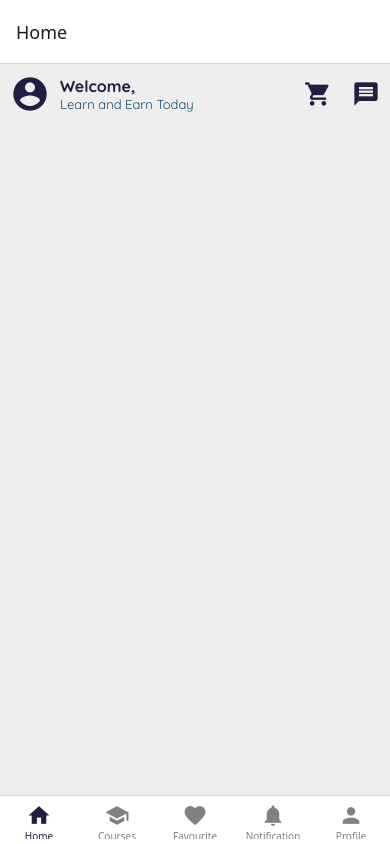
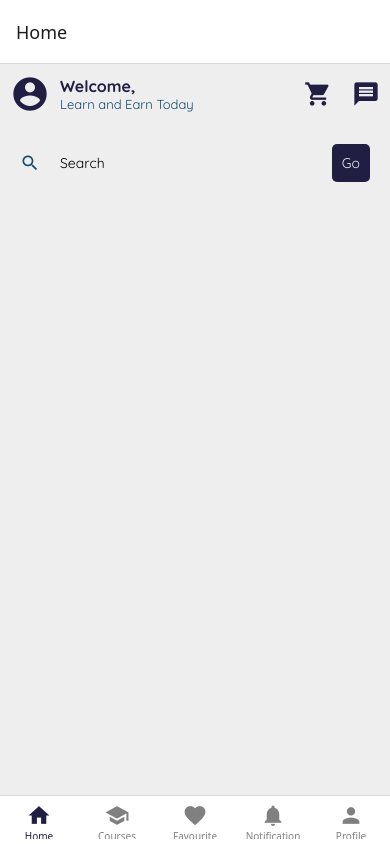
Before and after one commit to KelluuhShit/Earn-Smart, a React Native app: screen /Home in a window 390 px wide. Built offline with nearby package versions, Linux system fonts and the light colour scheme.

Commit message:
updated home

```diff
--- a/App.js
+++ b/App.js
@@ -1,8 +1,30 @@
-import React, { useState, useEffect } from 'react';
+import React, { useState, useEffect, useContext } from 'react';
 import { View, ActivityIndicator } from 'react-native';
 import * as Font from 'expo-font';
+import { NavigationContainer } from '@react-navigation/native';
+import { createStackNavigator } from '@react-navigation/stack';
+import { AuthProvider, AuthContext } from './context/AuthContext';
+import SignInScreen from './screens/SignInScreen';
+import HomeScreen from './screens/HomeScreen';
 import TabNavigator from './navigation/TabNavigator';
-import { AuthProvider } from './context/AuthContext';
+
+const Stack = createStackNavigator();
+
+const AppNavigator = () => {
+  const { isAuthenticated } = useContext(AuthContext);
+
+  return (
+    <NavigationContainer>
+      <Stack.Navigator>
+        {isAuthenticated ? (
+          <Stack.Screen name="Home" component={HomeScreen} />
+        ) : (
+          <Stack.Screen name="SignIn" component={SignInScreen} />
+        )}
+      </Stack.Navigator>
+    </NavigationContainer>
+  );
+};
 
 export default function App() {
   const [fontLoaded, setFontLoaded] = useState(false);
--- a/context/AuthContext.js
+++ b/context/AuthContext.js
@@ -1,9 +1,21 @@
-import React, { createContext, useState } from 'react';
+import React, { createContext, useState, useEffect } from 'react';
+import AsyncStorage from '@react-native-async-storage/async-storage';
 
 export const AuthContext = createContext();
 
 export const AuthProvider = ({ children }) => {
   const [isAuthenticated, setIsAuthenticated] = useState(false);
+
+  useEffect(() => {
+    const checkAuthStatus = async () => {
+      const username = await AsyncStorage.getItem('username');
+      if (username) {
+        setIsAuthenticated(true);
+      }
+    };
+
+    checkAuthStatus();
+  }, []);
 
   return (
     <AuthContext.Provider value={{ isAuthenticated, setIsAuthenticated }}>
--- a/screens/HomeScreen.js
+++ b/screens/HomeScreen.js
@@ -1,5 +1,5 @@
 import React, { useState, useEffect, useCallback } from 'react';
-import { View, Text, StyleSheet, ScrollView, RefreshControl, TouchableOpacity, Image, Alert } from 'react-native';
+import { View, Text, StyleSheet, ScrollView, RefreshControl, TouchableOpacity, Image, Alert, TextInput } from 'react-native';
 import Icon from 'react-native-vector-icons/MaterialIcons';
 import { colors } from '../utils/theme';
 import AsyncStorage from '@react-native-async-storage/async-storage';
@@ -9,12 +9,15 @@ const HomeScreen = () => {
   const [refreshing, setRefreshing] = useState(false);
   const [username, setUsername] = useState('');
   const [profileImage, setProfileImage] = useState(null);
+  const [searchQuery, setSearchQuery] = useState('');
 
   useEffect(() => {
     const fetchUserData = async () => {
       try {
         const storedUsername = await AsyncStorage.getItem('username');
         const storedProfileImage = await AsyncStorage.getItem('profileImage');
+        console.log("Stored username: ", storedUsername); // Add logging
+        console.log("Stored profile image: ", storedProfileImage); // Add logging
         if (storedUsername) {
           setUsername(storedUsername);
         }
@@ -68,6 +71,11 @@ const HomeScreen = () => {
     }
   };
 
+  const handleSearch = () => {
+    console.log("Search query: ", searchQuery);
+    // Implement search functionality here
+  };
+
   return (
     <ScrollView
       contentContainerStyle={styles.scrollContainer}
@@ -99,7 +107,20 @@ const HomeScreen = () => {
             </TouchableOpacity>
           </View>
         </View>
-        {/* Add more content here */}
+          <View style={styles.HomeContent}>
+          <View style={styles.searchContainer}>
+            <Icon name="search" size={20} color={colors.secondary} style={styles.searchIcon} />
+            <TextInput
+              style={styles.searchInput}
+              placeholder="Search"
+              value={searchQuery}
+              onChangeText={setSearchQuery}
+            />
+            <TouchableOpacity style={styles.searchButton} onPress={handleSearch}>
+              <Text style={styles.searchButtonText}>Go</Text>
+            </TouchableOpacity>
+          </View>
+          </View>
       </View>
     </ScrollView>
   );
@@ -135,8 +156,8 @@ const styles = StyleSheet.create({
     marginLeft: 10,
   },
   profileImage: {
-    width: 40,
-    height: 40,
+    width: 50,
+    height: 50,
     borderRadius: 20,
     marginLeft: 10,
   },
@@ -154,6 +175,34 @@ const styles = StyleSheet.create({
     color: colors.secondary,
     fontFamily: 'Quicksand-Bold',
   },
+  HomeContent: {
+    marginTop: 20,
+    paddingHorizontal: 10,
+  },
+  searchContainer: {
+    flexDirection: 'row',
+    alignItems: 'center',
+    backgroundColor: colors.cardBackground,
+    borderRadius: 5,
+    padding: 10,
+  },
+  searchIcon: {
+    marginRight: 10,
+  },
+  searchInput: {
+    flex: 1,
+    padding: 10,
+    fontFamily: 'Quicksand',
+  },
+  searchButton: {
+    backgroundColor: colors.primary,
+    padding: 10,
+    borderRadius: 5,
+  },
+  searchButtonText: {
+    color: colors.background,
+    fontFamily: 'Quicksand-Bold',
+  },
 });
 
 export default HomeScreen;
--- a/screens/SignInScreen.js
+++ b/screens/SignInScreen.js
@@ -61,6 +61,7 @@ const SignInScreen = ({ navigation }) => {
           setErrors({});
           setIsAuthenticated(true);
           await AsyncStorage.setItem('username', userData.username); // Save username to local storage
+          console.log("Username saved to AsyncStorage: ", userData.username); // Add logging
           Toast.show({
             type: 'success',
             text1: 'Sign in successful!',
```
